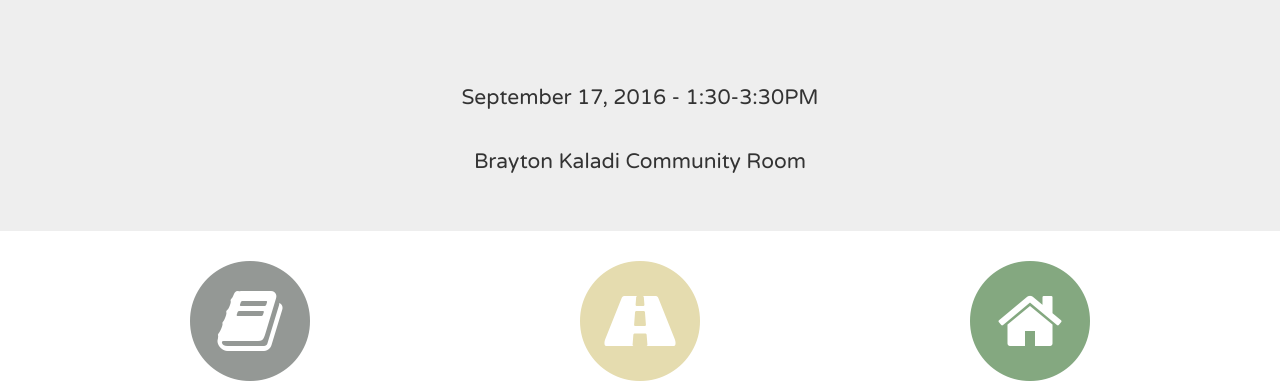
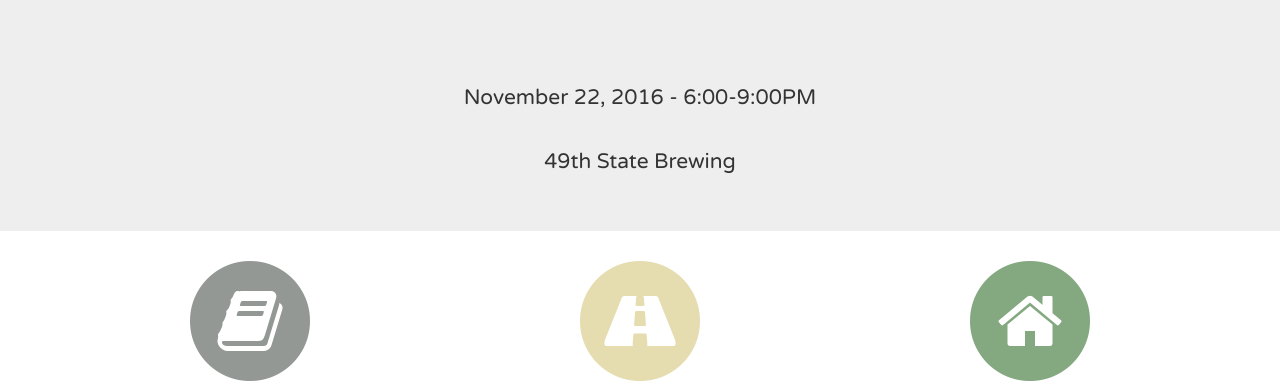
Before and after one commit to nodeschool/anchorage, a website: page index.html in a window 1280 px wide. Shown: the part 417-800 px from the top of the page. Drawn offline with nearby package versions, Linux system fonts and the light colour scheme.

Commit message:
Update Index
Add November event to the www.

```diff
--- a/index.html
+++ b/index.html
@@ -43,8 +43,8 @@
     <!--jumbotron-next-event-->
     <div class="jumbotron jumbotron-next-event">
       <div class="container text-center">
-        <h3>September 17, 2016 - 1:30-3:30PM</h3>
-        <h3>Brayton Kaladi Community Room</h3>
+        <h3>November 22, 2016 - 6:00-9:00PM</h3>
+        <h3>49th State Brewing</h3>
       </div>
     </div>
 
```
